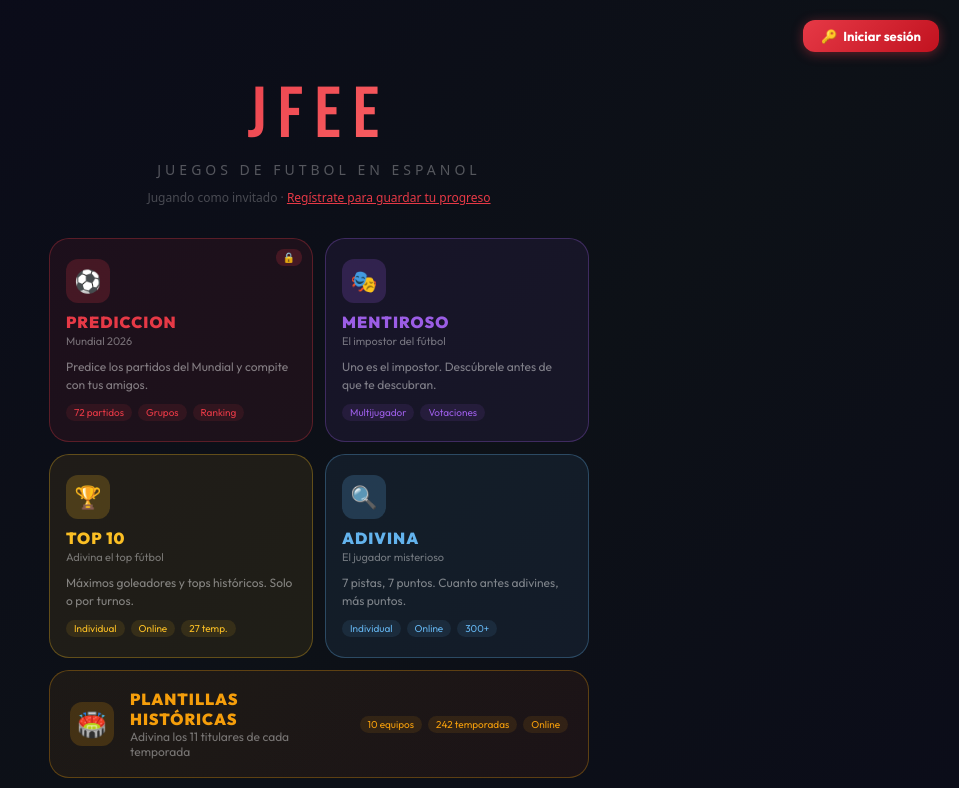
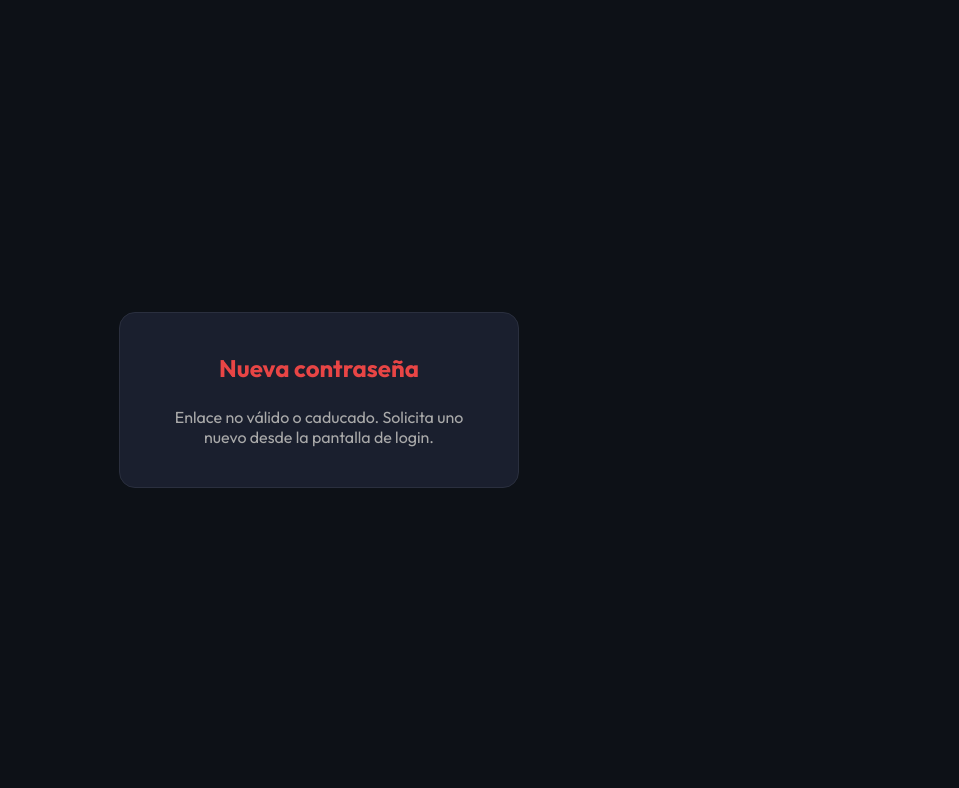
Before and after one commit to juanforba12-droid/prediccionmunidal2026, a React (Vite) app: page /reset-password in a window 1280 px wide. Before the commit this address led to /. Shown: the top 788 px of the page, without its empty margins (321-1280 px from the left). Built offline with nearby package versions, Linux system fonts and the light colour scheme; no server answers.

Commit message:
Update App.jsx

```diff
--- a/src/App.jsx
+++ b/src/App.jsx
@@ -23,6 +23,7 @@ import EstimonOnline from './pages/EstimonOnline.jsx'
 import PlantillasHistoricasHome from './pages/PlantillasHistoricasHome.jsx'
 import PlantillasHistoricasIndividual from './pages/PlantillasHistoricasIndividual.jsx'
 import PlantillasHistoricasOnline from './pages/PlantillasHistoricasOnline.jsx'
+import ResetPassword from './pages/ResetPassword.jsx'
 
 function ProtectedRoute({ children }) {
   const [user, setUser] = useState(undefined)
@@ -42,6 +43,7 @@ export default function App() {
   return (
     <Routes>
       <Route path="/auth" element={<Auth />} />
+      <Route path="/reset-password" element={<ResetPassword />} />
       <Route path="/" element={<Home />} />
       <Route path="/ranking" element={<Ranking />} />
       <Route path="/marcador" element={<Marcador />} />
```
